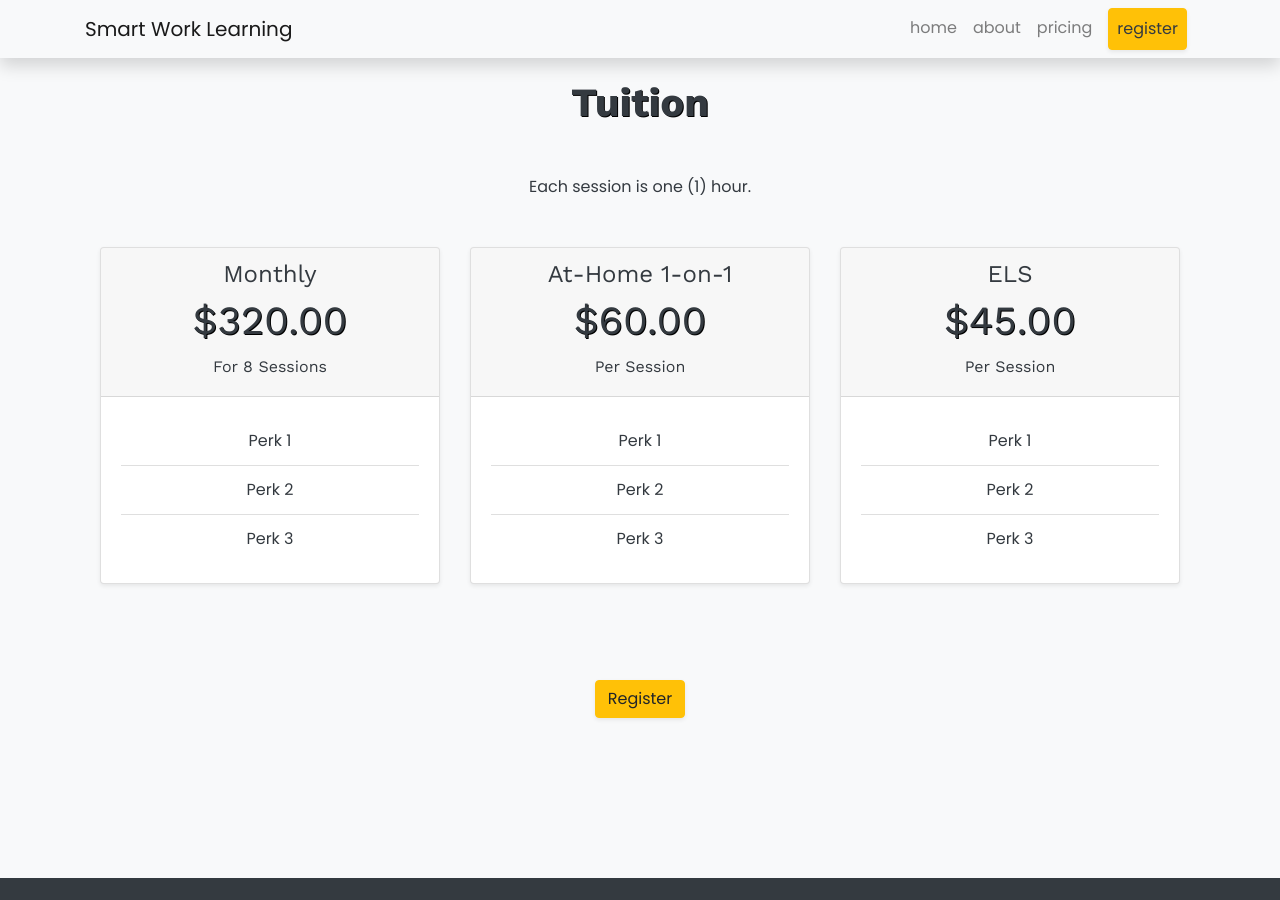
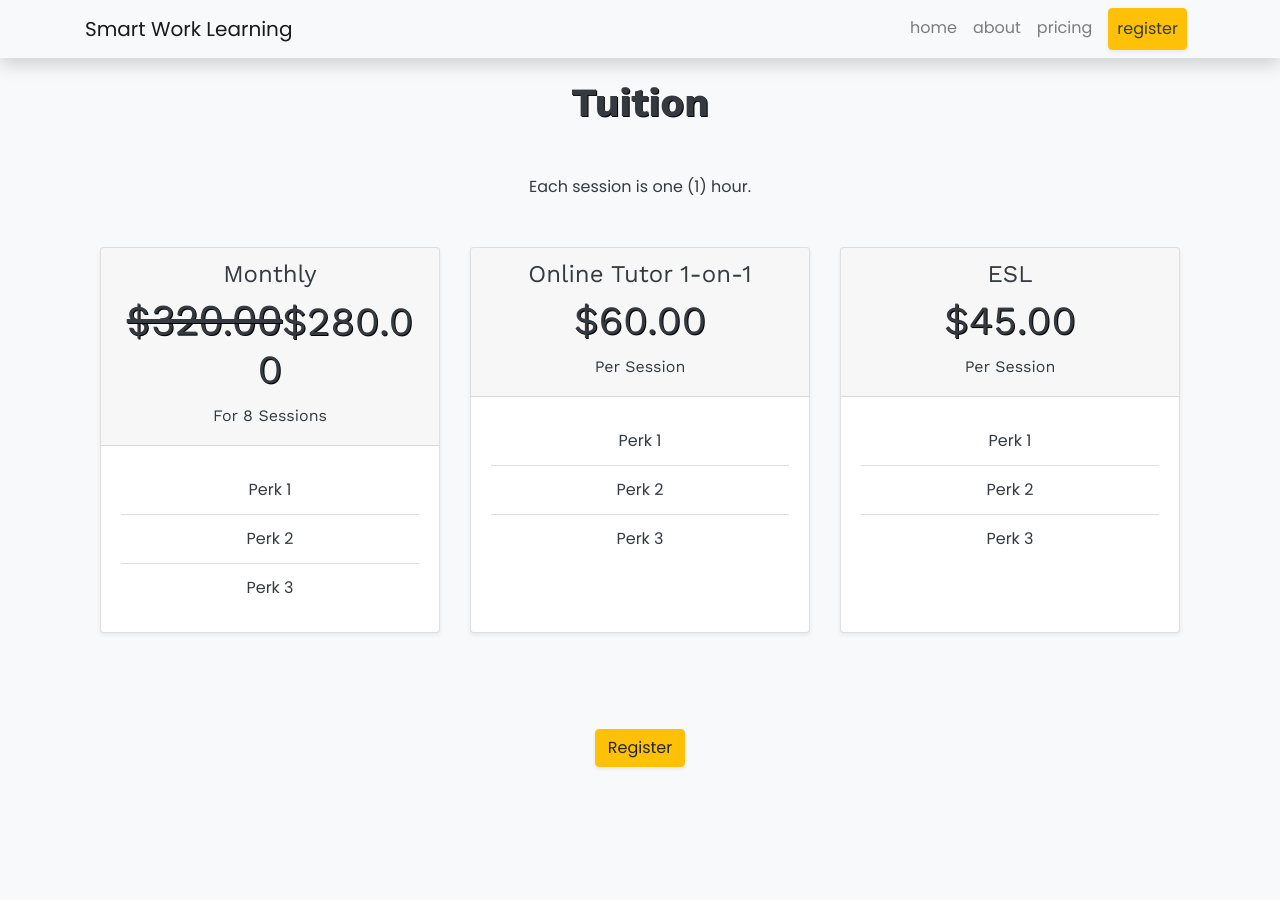
Before and after one commit to Smart-Work-Learning/smart-work-learning.github.io, a Jekyll site: the page built from index.md, in a window 1280 px wide and 900 px high, scrolled down 1394 px. Built offline with Jekyll 4.4.1, drawn with Linux system fonts in a browser that asks for light colours.

Commit message:
Update landing.html

```diff
--- a/_layouts/landing.html
+++ b/_layouts/landing.html
@@ -69,7 +69,7 @@ layout: default
 
                         <h4>Monthly</h4>
 
-                        <h1 class="card-title">$320.00</h1>
+                        <h1 class="card-title"><del>$320.00</del>$280.00</h1>
 
                         <h6>For 8 Sessions</h6>
 
@@ -96,7 +96,7 @@ layout: default
 
                     <div class="card-header">
 
-                        <h4>At-Home 1-on-1</h4>
+                        <h4>Online Tutor 1-on-1</h4>
 
                         <h1 class="card-title">$60.00</h1>
 
@@ -124,7 +124,7 @@ layout: default
 
                     <div class="card-header">
 
-                        <h4>ELS</h4>
+                        <h4>ESL</h4>
 
                         <h1 class="card-title">$45.00</h1>
 
```
